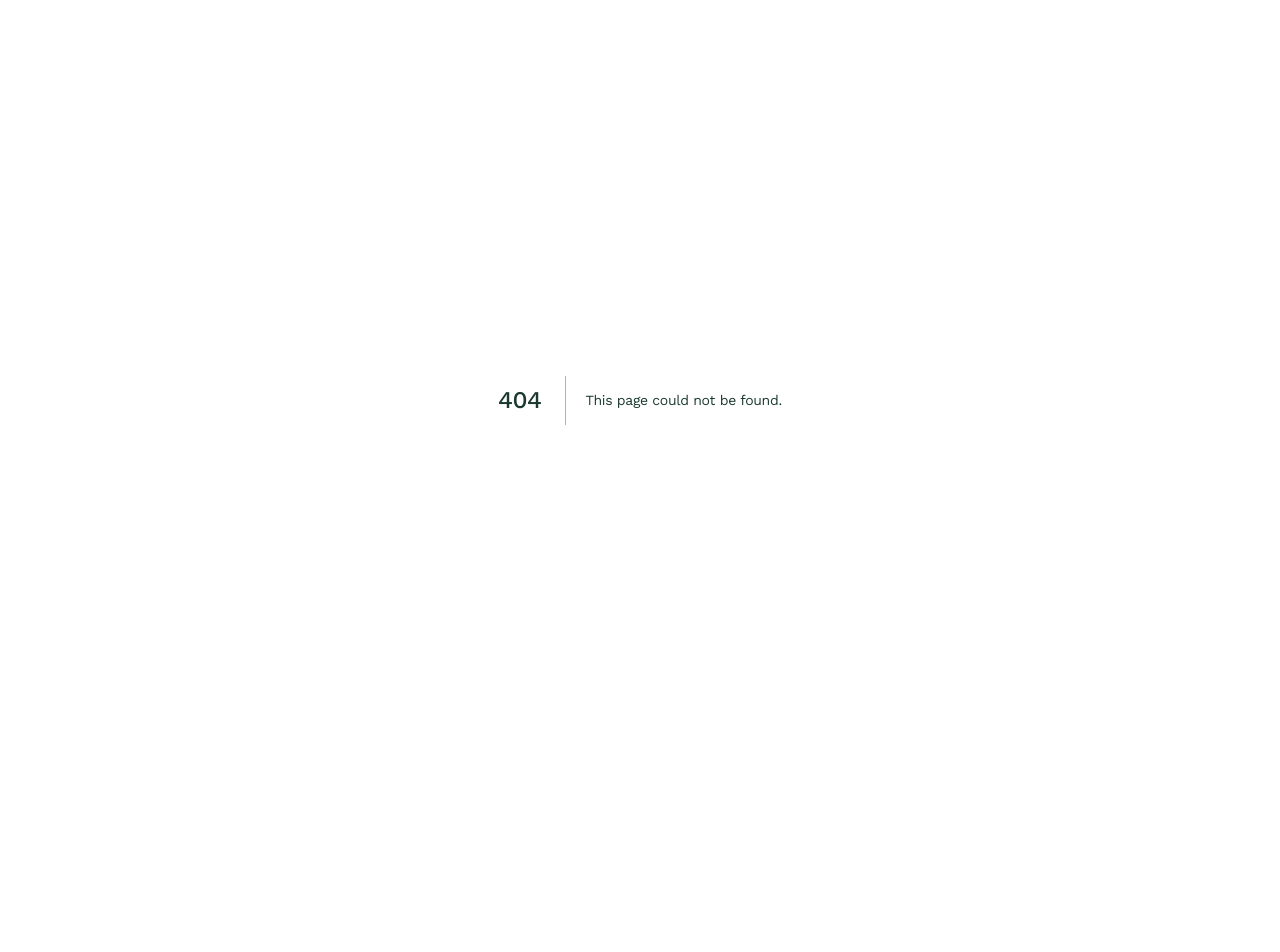
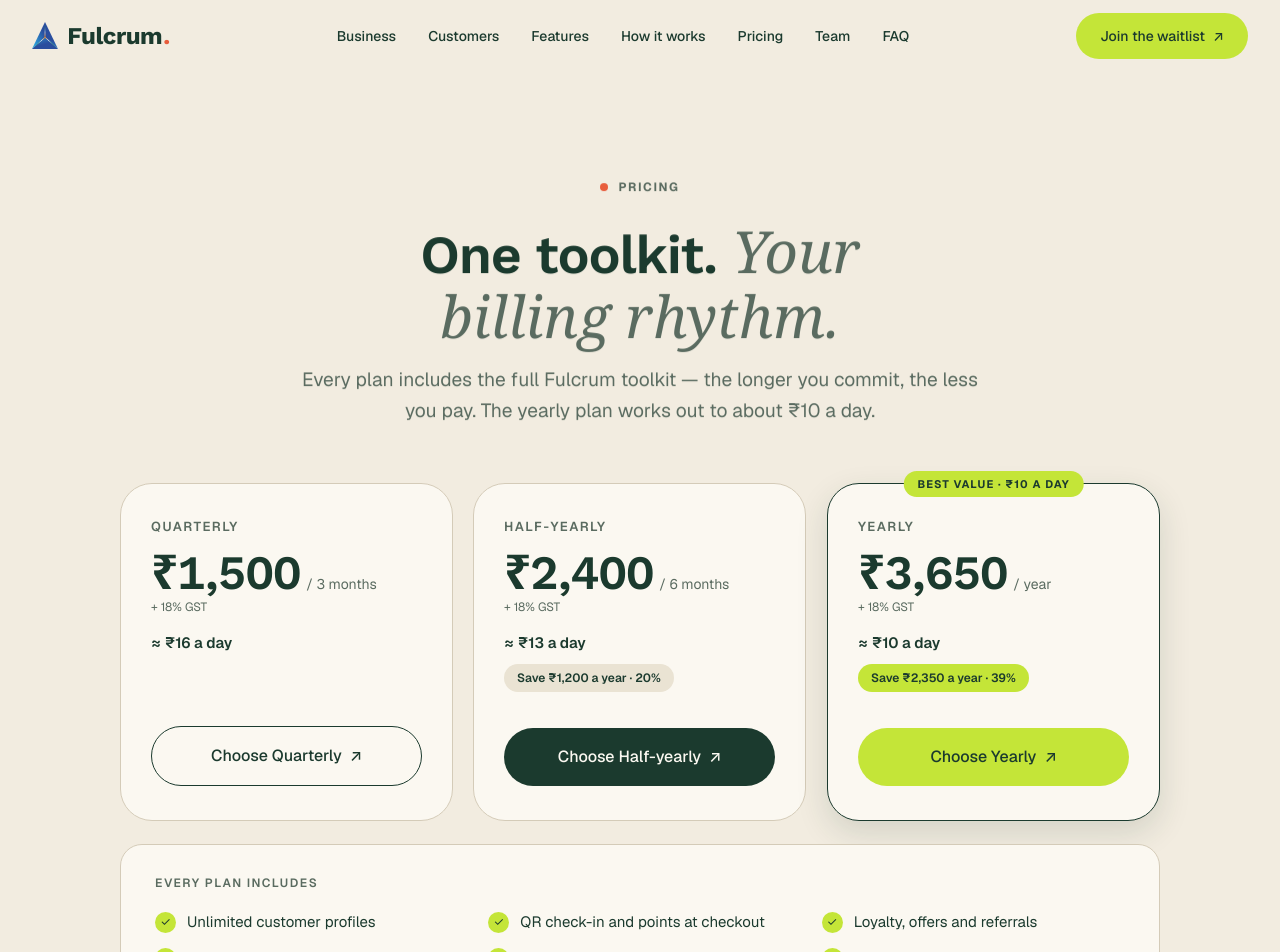
Before and after one commit to shreyash-droid/Fulcrum_Landing, a Next.js app: page /pricing in a window 1280 px wide. Before the commit this address had no page. Shown: the top 952 px of the page. Before the commit the page ends 800 px from the top, so only its background shows below. Built offline with nearby package versions, Linux system fonts and the light colour scheme; no server answers; a web font is replaced by a local one.

Commit message:
Website Optimizations

```diff
--- a/app/components/Header.jsx
+++ b/app/components/Header.jsx
@@ -11,6 +11,7 @@
           <a href="/#customers">Customers</a>
           <a href="/#features">Features</a>
           <a href="/#how-it-works">How it works</a>
+          <a href="/pricing">Pricing</a>
           <a href="/team">Team</a>
           <a href="/#faq">FAQ</a>
           <a href="/#waitlist" className="btn btn--primary btn--md nav-menu-cta">
--- a/app/components/Interactions.jsx
+++ b/app/components/Interactions.jsx
@@ -14,94 +14,9 @@
    them and would otherwise leave the new page's .reveal / .count elements
    unobserved.
    ============================================================ */
-export default function Interactions() {
-  const pathname = usePathname();
-
-  useEffect(() => {
-    /* ---------- Sticky nav: translucent on scroll ---------- */
-    var header = document.getElementById("siteHeader");
-    function onScroll() {
-      if (!header) return;
-      if (window.scrollY > 8) header.classList.add("is-scrolled");
-      else header.classList.remove("is-scrolled");
-    }
-    window.addEventListener("scroll", onScroll, { passive: true });
-    onScroll();
-
-    /* ---------- Mobile menu ---------- */
-    var toggle = document.getElementById("navToggle");
-    var links = document.getElementById("navLinks");
-    var onToggleClick, onLinksClick;
-    if (toggle && links) {
-      onToggleClick = function () {
-        var open = links.classList.toggle("is-open");
-        toggle.setAttribute("aria-expanded", String(open));
-        toggle.setAttribute("aria-label", open ? "Close menu" : "Open menu");
-        links.style.display = open ? "flex" : "";
-      };
-      onLinksClick = function (e) {
-        if (e.target.closest("a") && links.classList.contains("is-open")) {
-          links.classList.remove("is-open");
-          links.style.display = "";
-          toggle.setAttribute("aria-expanded", "false");
-          toggle.setAttribute("aria-label", "Open menu");
-        }
-      };
-      toggle.addEventListener("click", onToggleClick);
-      links.addEventListener("click", onLinksClick);
-    }
-
-    /* ---------- Theme switch (Warm / Blue) ---------- */
-    var themeSwitch = document.querySelector(".theme-switch");
-    var onThemeClick;
-    if (themeSwitch) {
-      var root = document.documentElement;
-      var metaTheme = document.querySelector('meta[name="theme-color"]');
-      var THEME_BG = { warm: "#F2ECE0", blue: "#EAF1FC" };
-      var currentTheme = function () {
-        return root.getAttribute("data-theme") === "blue" ? "blue" : "warm";
-      };
-      var applyTheme = function (name) {
-        if (name === "blue") root.setAttribute("data-theme", "blue");
-        else root.removeAttribute("data-theme");
-        try {
-          localStorage.setItem("fulcrum-theme", name);
-        } catch (e) {}
-        if (metaTheme) metaTheme.setAttribute("content", THEME_BG[name]);
-        themeSwitch.querySelectorAll(".theme-dot").forEach(function (d) {
-          d.setAttribute("aria-pressed", String(d.getAttribute("data-theme-set") === name));
-        });
-      };
-      onThemeClick = function (e) {
-        var btn = e.target.closest(".theme-dot");
-        if (btn) applyTheme(btn.getAttribute("data-theme-set"));
-      };
-      themeSwitch.addEventListener("click", onThemeClick);
-      applyTheme(currentTheme());
-    }
-
-    /* ---------- FAQ accordion ---------- */
-    var faqList = document.getElementById("faqList");
-    var onFaqClick;
-    if (faqList) {
-      onFaqClick = function (e) {
-        var btn = e.target.closest(".faq-q");
-        if (!btn) return;
-        var item = btn.parentElement;
-        var isOpen = item.classList.contains("is-open");
-        faqList.querySelectorAll(".faq-item").forEach(function (it) {
-          it.classList.remove("is-open");
-          it.querySelector(".faq-q").setAttribute("aria-expanded", "false");
-        });
-        if (!isOpen) {
-          item.classList.add("is-open");
-          btn.setAttribute("aria-expanded", "true");
-        }
-      };
-      faqList.addEventListener("click", onFaqClick);
-    }
-
-    /* ---------- Features: tabs + dashboard ---------- */
+/* Static feature-tab data + pure renderers. Hoisted to module scope so they
+   are allocated once, not rebuilt on every route change inside the effect.
+   Pure functions of their arguments — identical output to before. */
 var TABS = ["Customer management", "Offers and notifications", "Loyalty", "Referrals", "Analytics"];
 
 function stat(i, label, value, delta) {
@@ -212,6 +127,94 @@
   );
 }
 
+export default function Interactions() {
+  const pathname = usePathname();
+
+  useEffect(() => {
+    /* ---------- Sticky nav: translucent on scroll ---------- */
+    var header = document.getElementById("siteHeader");
+    function onScroll() {
+      if (!header) return;
+      if (window.scrollY > 8) header.classList.add("is-scrolled");
+      else header.classList.remove("is-scrolled");
+    }
+    window.addEventListener("scroll", onScroll, { passive: true });
+    onScroll();
+
+    /* ---------- Mobile menu ---------- */
+    var toggle = document.getElementById("navToggle");
+    var links = document.getElementById("navLinks");
+    var onToggleClick, onLinksClick;
+    if (toggle && links) {
+      onToggleClick = function () {
+        var open = links.classList.toggle("is-open");
+        toggle.setAttribute("aria-expanded", String(open));
+        toggle.setAttribute("aria-label", open ? "Close menu" : "Open menu");
+        links.style.display = open ? "flex" : "";
+      };
+      onLinksClick = function (e) {
+        if (e.target.closest("a") && links.classList.contains("is-open")) {
+          links.classList.remove("is-open");
+          links.style.display = "";
+          toggle.setAttribute("aria-expanded", "false");
+          toggle.setAttribute("aria-label", "Open menu");
+        }
+      };
+      toggle.addEventListener("click", onToggleClick);
+      links.addEventListener("click", onLinksClick);
+    }
+
+    /* ---------- Theme switch (Warm / Blue) ---------- */
+    var themeSwitch = document.querySelector(".theme-switch");
+    var onThemeClick;
+    if (themeSwitch) {
+      var root = document.documentElement;
+      var metaTheme = document.querySelector('meta[name="theme-color"]');
+      var THEME_BG = { warm: "#F2ECE0", blue: "#EAF1FC" };
+      var currentTheme = function () {
+        return root.getAttribute("data-theme") === "blue" ? "blue" : "warm";
+      };
+      var applyTheme = function (name) {
+        if (name === "blue") root.setAttribute("data-theme", "blue");
+        else root.removeAttribute("data-theme");
+        try {
+          localStorage.setItem("fulcrum-theme", name);
+        } catch (e) {}
+        if (metaTheme) metaTheme.setAttribute("content", THEME_BG[name]);
+        themeSwitch.querySelectorAll(".theme-dot").forEach(function (d) {
+          d.setAttribute("aria-pressed", String(d.getAttribute("data-theme-set") === name));
+        });
+      };
+      onThemeClick = function (e) {
+        var btn = e.target.closest(".theme-dot");
+        if (btn) applyTheme(btn.getAttribute("data-theme-set"));
+      };
+      themeSwitch.addEventListener("click", onThemeClick);
+      applyTheme(currentTheme());
+    }
+
+    /* ---------- FAQ accordion ---------- */
+    var faqList = document.getElementById("faqList");
+    var onFaqClick;
+    if (faqList) {
+      onFaqClick = function (e) {
+        var btn = e.target.closest(".faq-q");
+        if (!btn) return;
+        var item = btn.parentElement;
+        var isOpen = item.classList.contains("is-open");
+        faqList.querySelectorAll(".faq-item").forEach(function (it) {
+          it.classList.remove("is-open");
+          it.querySelector(".faq-q").setAttribute("aria-expanded", "false");
+        });
+        if (!isOpen) {
+          item.classList.add("is-open");
+          btn.setAttribute("aria-expanded", "true");
+        }
+      };
+      faqList.addEventListener("click", onFaqClick);
+    }
+
+    /* ---------- Features: tabs + dashboard ---------- */
     var tabsEl = document.getElementById("featureTabs");
     var panelEl = document.getElementById("featurePanel");
     var active = TABS[0];
--- /dev/null
+++ b/app/components/Pricing.jsx
@@ -0,0 +1,103 @@
+export default function Pricing() {
+  return (
+    <section className="section section--paper" id="pricing">
+      <div className="container">
+        <div className="pricing-head reveal">
+          <div className="eyebrow" style={{ justifyContent: "center" }}>
+            <span className="dot"></span> Pricing
+          </div>
+          <h2>
+            One toolkit. <em>Your billing rhythm.</em>
+          </h2>
+          <p className="lead">
+            Every plan includes the full Fulcrum toolkit &mdash; the longer you commit, the less you pay. The yearly plan works out to about &#8377;10 a day.
+          </p>
+        </div>
+
+        <div className="plans">
+          {/* Quarterly */}
+          <div className="plan reveal">
+            <div className="p-name">Quarterly</div>
+            <div className="p-price">
+              <span className="amt">&#8377;1,500</span>
+              <span className="per">/ 3 months</span>
+            </div>
+            <div className="p-gst">+ 18% GST</div>
+            <div className="p-day">&asymp; &#8377;16 a day</div>
+            <div className="p-spacer"></div>
+            <a href="/#waitlist" className="btn btn--ghost btn--lg">
+              Choose Quarterly{" "}
+              <span className="arrow" aria-hidden="true">
+                ↗
+              </span>
+            </a>
+          </div>
+
+          {/* Half-yearly */}
+          <div className="plan reveal" style={{ transitionDelay: ".06s" }}>
+            <div className="p-name">Half-yearly</div>
+            <div className="p-price">
+              <span className="amt">&#8377;2,400</span>
+              <span className="per">/ 6 months</span>
+            </div>
+            <div className="p-gst">+ 18% GST</div>
+            <div className="p-day">&asymp; &#8377;13 a day</div>
+            <span className="p-save">Save &#8377;1,200 a year &middot; 20%</span>
+            <div className="p-spacer"></div>
+            <a href="/#waitlist" className="btn btn--dark btn--lg">
+              Choose Half-yearly{" "}
+              <span className="arrow" aria-hidden="true">
+                ↗
+              </span>
+            </a>
+          </div>
+
+          {/* Yearly - featured / best value */}
+          <div className="plan plan--featured reveal" style={{ transitionDelay: ".12s" }}>
+            <span className="badge">Best value &middot; &#8377;10 a day</span>
+            <div className="p-name">Yearly</div>
+            <div className="p-price">
+              <span className="amt">&#8377;3,650</span>
+              <span className="per">/ year</span>
+            </div>
+            <div className="p-gst">+ 18% GST</div>
+            <div className="p-day">&asymp; &#8377;10 a day</div>
+            <span className="p-save">Save &#8377;2,350 a year &middot; 39%</span>
+            <div className="p-spacer"></div>
+            <a href="/#waitlist" className="btn btn--primary btn--lg">
+              Choose Yearly{" "}
+              <span className="arrow" aria-hidden="true">
+                ↗
+              </span>
+            </a>
+          </div>
+        </div>
+
+        <div className="plan-includes reveal">
+          <div className="lbl">Every plan includes</div>
+          <ul>
+            <li>
+              <span className="check">&#10003;</span> Unlimited customer profiles
+            </li>
+            <li>
+              <span className="check">&#10003;</span> QR check-in and points at checkout
+            </li>
+            <li>
+              <span className="check">&#10003;</span> Loyalty, offers and referrals
+            </li>
+            <li>
+              <span className="check">&#10003;</span> WhatsApp and SMS campaigns
+            </li>
+            <li>
+              <span className="check">&#10003;</span> ROI and repeat-rate analytics
+            </li>
+            <li>
+              <span className="check">&#10003;</span> Real human support, 7 days
+            </li>
+          </ul>
+        </div>
+        <p className="pricing-foot reveal">All prices exclude 18% GST &middot; No setup fee &middot; Cancel anytime</p>
+      </div>
+    </section>
+  );
+}
--- a/app/globals.css
+++ b/app/globals.css
@@ -1020,35 +1020,6 @@
 }
 
 /* ============================================================
-   Testimonials - voices from the counter
-   ============================================================ */
-.tmony-grid { display: grid; grid-template-columns: repeat(3, 1fr); gap: 24px; }
-.tmony {
-  display: flex; flex-direction: column;
-  background: var(--cream); border: 1px solid var(--divider);
-  border-radius: var(--radius-card); padding: 32px 30px;
-  transition: transform .18s ease-out, box-shadow .18s ease-out, border-color .18s ease-out;
-}
-.tmony:hover { transform: translateY(-4px); box-shadow: var(--shadow-pop); border-color: transparent; }
-.tmony .mark {
-  font: 400 56px/.6 var(--font-accent); color: var(--lime);
-  height: 30px; margin-bottom: 4px;
-}
-.tmony blockquote {
-  margin: 0 0 24px; flex: 1;
-  font: 400 17px/1.55 var(--font-body); color: var(--forest); letter-spacing: -.005em;
-}
-.tmony blockquote b { font-weight: 600; }
-.tmony .who { display: flex; align-items: center; gap: 12px; }
-.tmony .avatar {
-  width: 42px; height: 42px; flex: none; border-radius: 50%;
-  display: inline-flex; align-items: center; justify-content: center;
-  font: 700 15px var(--font-display); color: var(--on-accent);
-}
-.tmony .who .name { font: 600 14px var(--font-body); color: var(--forest); }
-.tmony .who .role { font: 400 13px var(--font-body); color: var(--ink-muted); margin-top: 1px; }
-
-/* ============================================================
    Pricing teaser - free to start
    ============================================================ */
 .pricing-head { text-align: center; margin-bottom: 56px; }
@@ -1337,7 +1308,6 @@
   .proof-item:nth-child(odd) { border-left: none; padding-left: 0; }
   .proof-item:nth-child(3), .proof-item:nth-child(4) { border-top: 1px solid var(--divider); }
 
-  .tmony-grid { grid-template-columns: 1fr; max-width: 520px; margin: 0 auto; }
   .plans { grid-template-columns: minmax(0, 460px); justify-content: center; }
   .plan-includes { max-width: 460px; }
   .plan-includes ul { grid-template-columns: 1fr; }
--- /dev/null
+++ b/app/pricing/page.jsx
@@ -0,0 +1,29 @@
+import Header from "../components/Header";
+import Pricing from "../components/Pricing";
+import Waitlist from "../components/Waitlist";
+import Footer from "../components/Footer";
+
+export const metadata = {
+  title: "Pricing - Fulcrum",
+  description:
+    "One toolkit, your billing rhythm. Every Fulcrum plan includes the full toolkit - the longer you commit, the less you pay. The yearly plan works out to about ₹10 a day.",
+};
+
+export default function PricingPage() {
+  return (
+    <>
+      <a className="skip-link" href="#main">
+        Skip to content
+      </a>
+
+      <Header />
+
+      <main id="main">
+        <Pricing />
+        <Waitlist />
+      </main>
+
+      <Footer />
+    </>
+  );
+}
```
Also changed, not shown: app/components/Testimonials.jsx (deleted, +0 -59 lines), public/assets/logo.svg (deleted). Lines whose indentation alone changed are shown as unchanged.
